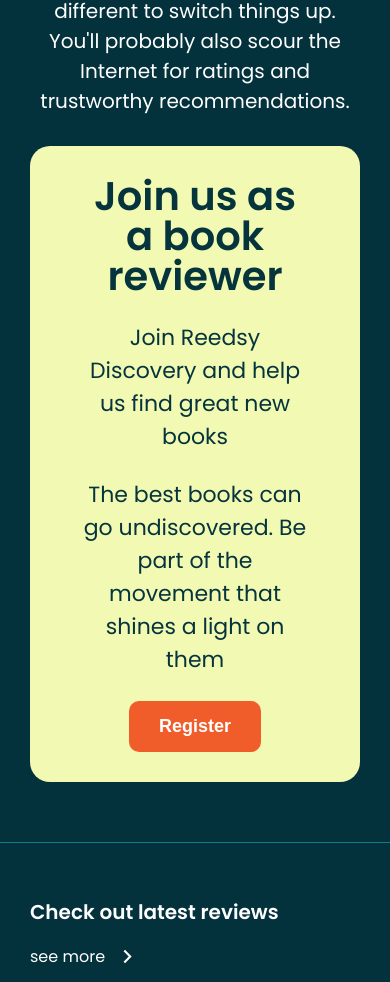
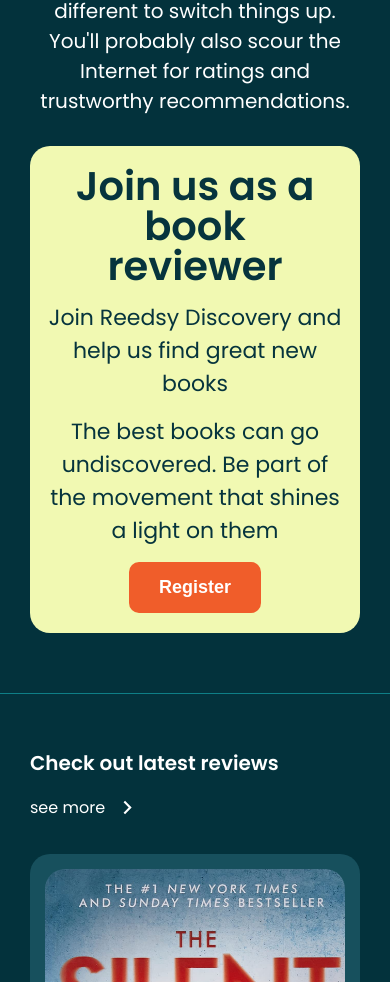
Before and after one commit to manshadchangampalli/revive-competition, a React (Create React App) app: page / in a window 390 px wide. Shown: the part 1688-2670 px from the top of the page. Built offline with nearby package versions, Linux system fonts and the light colour scheme.

Commit message:
#modified

```diff
--- a/src/Responsive.scss
+++ b/src/Responsive.scss
@@ -70,7 +70,8 @@
   }
   .book-reviewer .card {
     justify-self: center;
-    grid-gap: 25px;
+    padding: 20px 15px ;
+    grid-gap: 15px;
   }
   .cards-section .header h1 {
     font-size: 35px;
@@ -100,6 +101,9 @@
   }
   .last-section .top-button {
     right: 10px !important;
+  }
+  .form-section .form-box input {
+    width: 100%;
   }
   .form-section .form-box .signup,
   .form-section .form-box .login {
```
